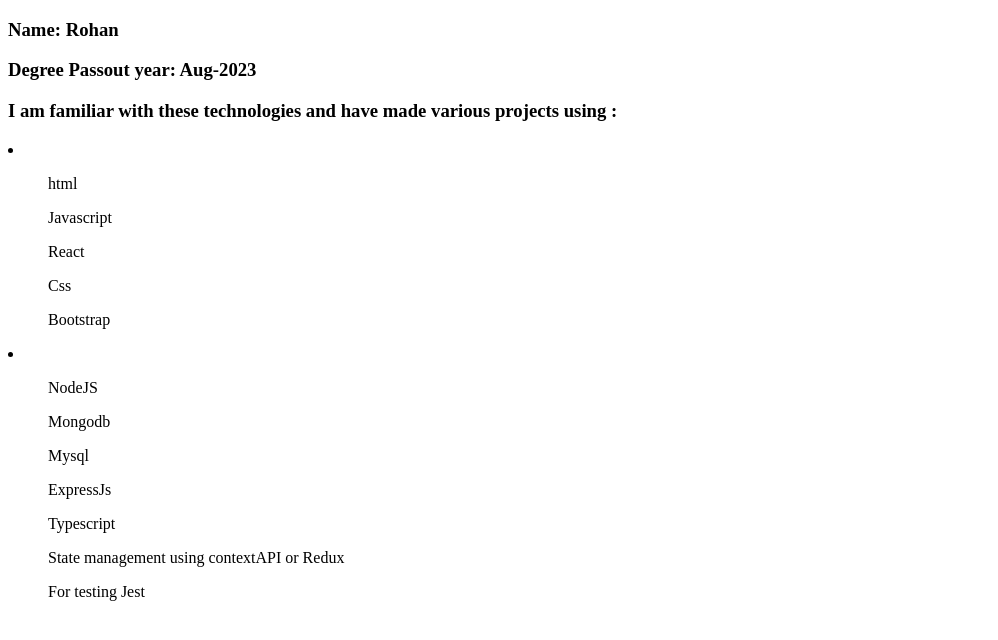
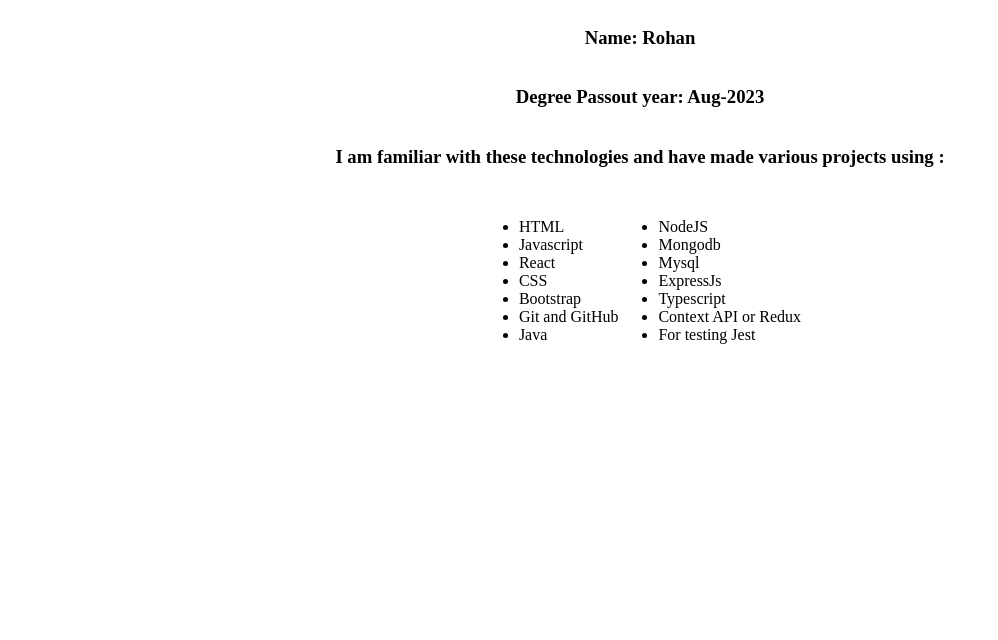
Before and after one commit to rohankishorneog/uqe4n7auq8sg3lcn, a React (Create React App) app: page / in a window 1280 px wide. Shown: the top 640 px of the page, without its empty margins (0-998 px from the left). Built offline with nearby package versions, Linux system fonts and the light colour scheme.

Commit message:
commented  before the candidate details sections

```diff
--- a/src/Pages/LandingPage/LandingPage.jsx
+++ b/src/Pages/LandingPage/LandingPage.jsx
@@ -1,30 +1,37 @@
 import React from 'react'
+import "./LandingPage.css"
 
 const LandingPage = () => {
     return (
-    <div>
+        <div className='Landing-page-main'>
+
+
+            {/* section for candidate details */}
+
             <section className='candidate-details'>
                 <h3>Name: Rohan</h3>
                 <h3> Degree Passout year: Aug-2023</h3>
                 <h3>I am familiar with these technologies and have made various projects using :</h3>
                 <p className='skills'>
-                <li className='skills-list-left'>
-                    <ul>html</ul>
-                    <ul>Javascript</ul>
-                    <ul>React</ul>
-                    <ul>Css</ul>
-                    <ul>Bootstrap</ul>
-                </li>
+                    <ul className='skills-list-left'>
+                        <li>HTML</li>
+                        <li>Javascript</li>
+                        <li>React</li>
+                        <li>CSS</li>
+                        <li>Bootstrap</li>
+                        <li>Git and GitHub</li>
+                        <li>Java</li>
+                    </ul>
 
-                <li className='skills-list-right'>
-                    <ul>NodeJS</ul>
-                    <ul>Mongodb</ul>
-                    <ul>Mysql</ul>
-                    <ul>ExpressJs</ul>
-                    <ul>Typescript</ul>
-                    <ul>State management using contextAPI or Redux</ul>
-                    <ul>For testing Jest</ul>
-                </li>
+                    <ul className='skills-list-right'>
+                        <li>NodeJS</li>
+                        <li>Mongodb</li>
+                        <li>Mysql</li>
+                        <li>ExpressJs</li>
+                        <li>Typescript</li>
+                        <li>Context API or Redux</li>
+                        <li>For testing Jest</li>
+                    </ul>
                 </p>
             </section>
         </div>
```
Lines whose indentation alone changed are shown as unchanged.
